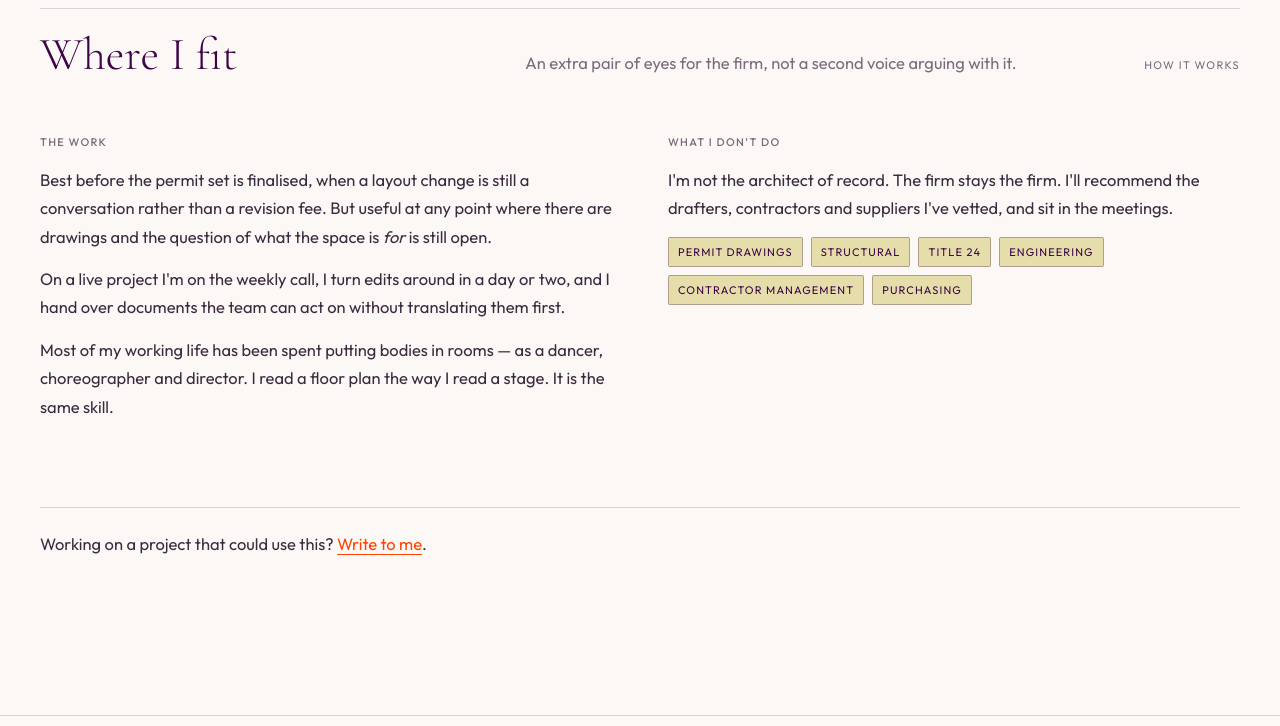
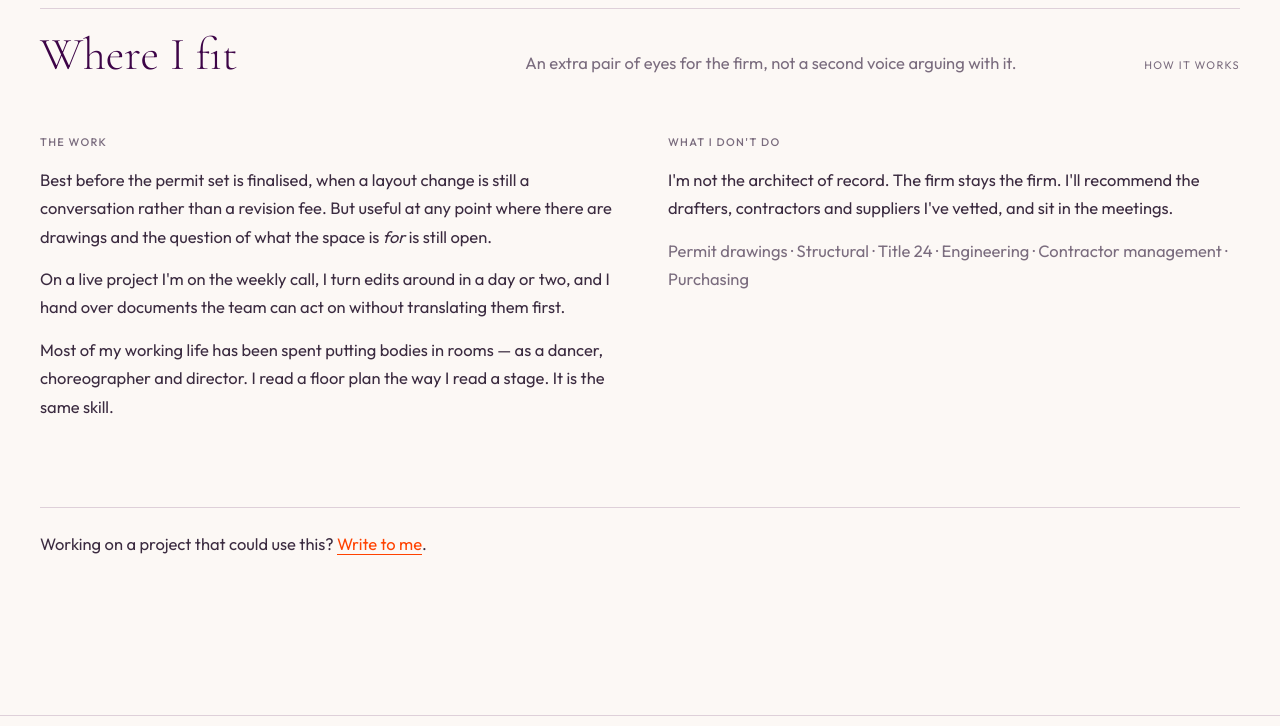
Before and after one commit to corinakinnear-beep/corinakinnear-beep.github.io, a plain HTML site: page spaces/index.html in a window 1280 px wide. Shown: the part 2690-3416 px from the top of the page. Drawn offline with nearby package versions, Linux system fonts and the light colour scheme.

Commit message:
Spaces: What I don't do as plain text, no boxes

```diff
--- a/spaces/index.html
+++ b/spaces/index.html
@@ -40,7 +40,7 @@
   .sp .two{display:grid;grid-template-columns:repeat(2,minmax(0,1fr));gap:56px;margin-top:54px}
   .sp .two h3{font-size:11px;text-transform:uppercase;letter-spacing:.12em;color:var(--muted);font-weight:500;margin:0 0 14px}
   .sp .two p{margin:0 0 14px}
-  .sp .notlist{display:flex;flex-wrap:wrap;gap:8px;margin:4px 0 0}
+  .sp .notlist{margin:4px 0 0; color:var(--muted)}
   .sp .contact{margin-top:72px;border-top:1px solid var(--line);padding-top:22px}
   .sp .contact a{color:var(--tangerine);border-bottom:1px solid currentColor}
   @media(max-width:900px){.sp .proj{grid-template-columns:1fr;gap:24px}}
@@ -184,14 +184,7 @@
       <div>
         <h3>What I don't do</h3>
         <p>I'm not the architect of record. The firm stays the firm. I'll recommend the drafters, contractors and suppliers I've vetted, and sit in the meetings.</p>
-        <div class="notlist">
-          <span class="tag">Permit drawings</span>
-          <span class="tag">Structural</span>
-          <span class="tag">Title 24</span>
-          <span class="tag">Engineering</span>
-          <span class="tag">Contractor management</span>
-          <span class="tag">Purchasing</span>
-        </div>
+        <p class="notlist">Permit drawings · Structural · Title 24 · Engineering · Contractor management · Purchasing</p>
       </div>
     </div>
     <p class="contact">Working on a project that could use this? <a href="mailto:corina.kinnear@gmail.com?subject=Space%20design">Write to me</a>.</p>
```
